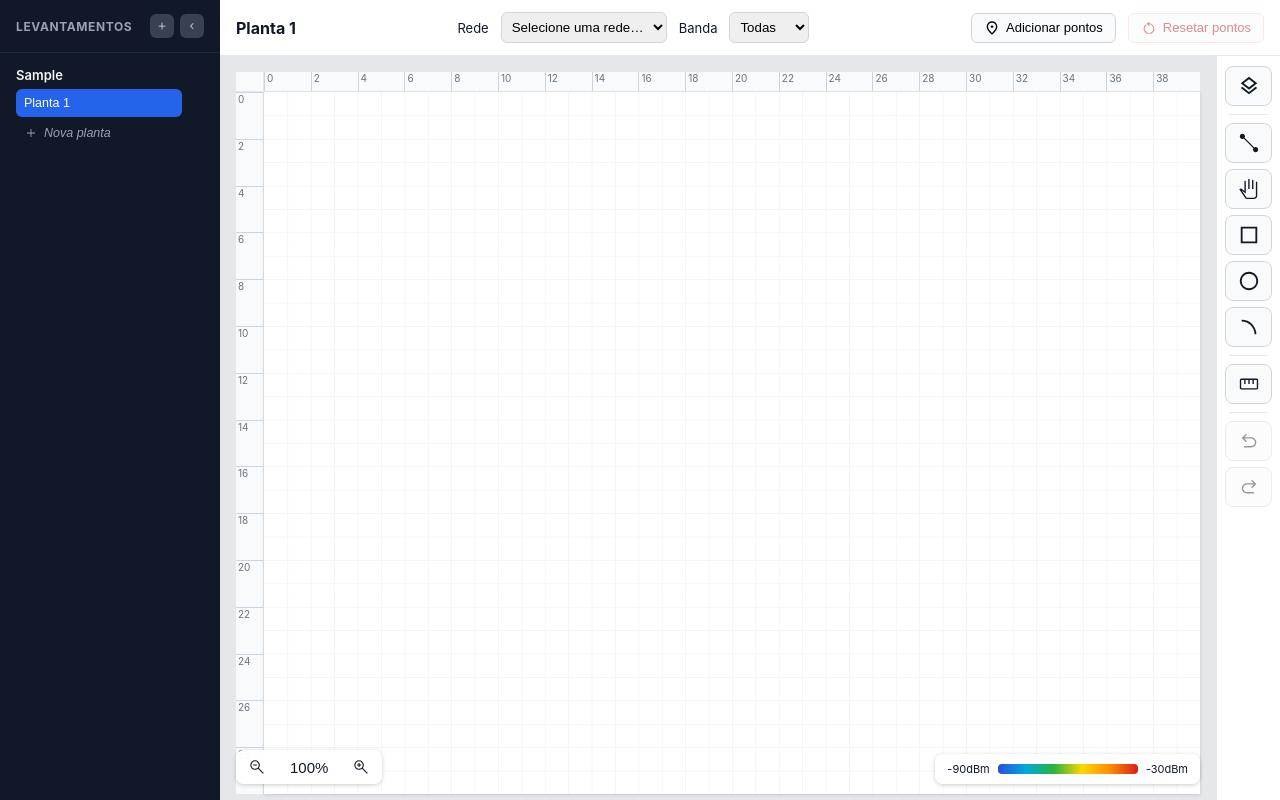
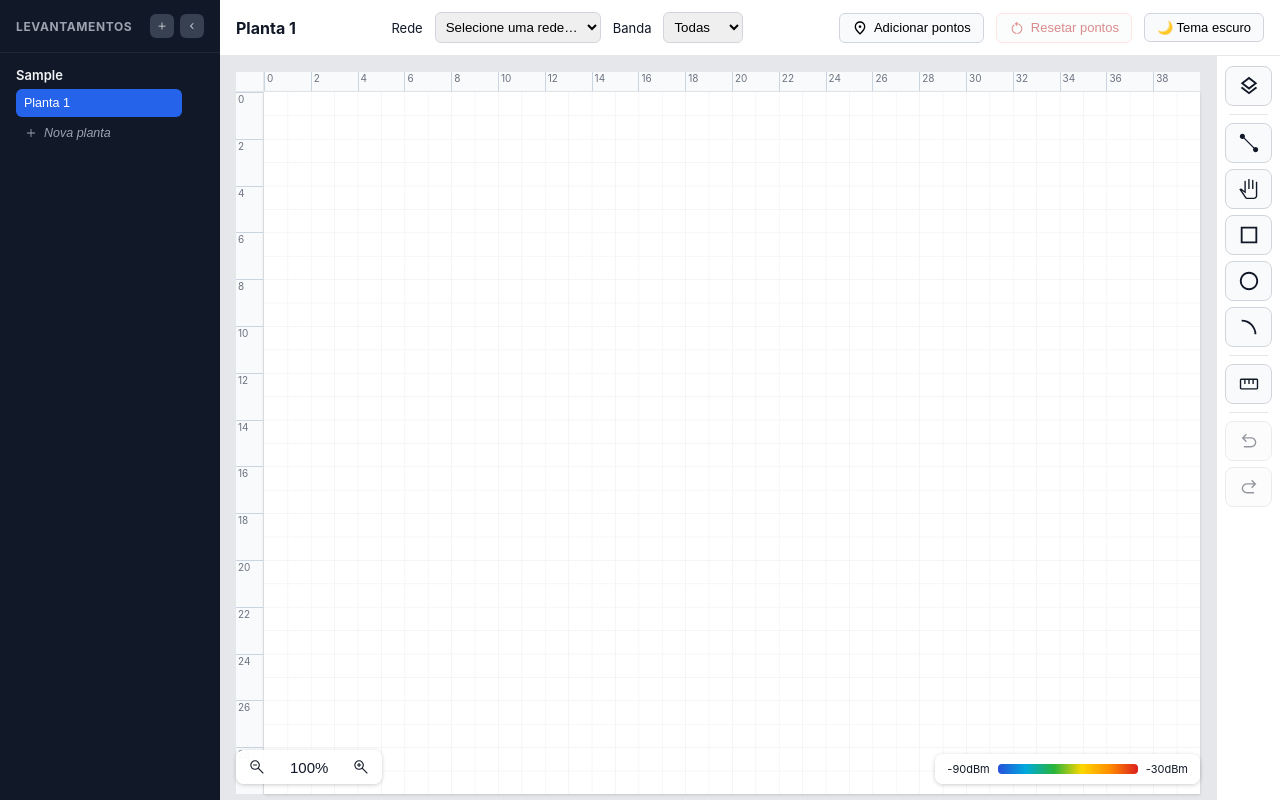
Before and after one commit to msc-sed-ufrr/wifi-viewer, a React (Vite) app in the folder src/renderer/: page / in a window 1280 px wide. Both pictures are taken after typing "Sample" into the empty fields and a click on the button "Criar levantamento". Built offline with nearby package versions, Linux system fonts and the light colour scheme.

Commit message:
feat: add persistent dark mode toggle

```diff
--- a/src/renderer/src/components/Toolbar.tsx
+++ b/src/renderer/src/components/Toolbar.tsx
@@ -2,6 +2,7 @@ import type { ChangeEvent } from 'react'
 import type { FloorPlan } from '../types/domain'
 import { ALL_NETWORKS_KEY, type NetworkGroup, type Band } from '../modules/readings/network'
 import { AddLocationIcon, ResetIcon } from './icons'
+import { useTheme } from '../lib/useTheme'
 
 interface Props {
   floorPlan: FloorPlan
@@ -29,6 +30,9 @@ export function Toolbar({
   onResetPoints,
   hasPoints
 }: Props): JSX.Element {
+  const { theme, toggleTheme } = useTheme()
+  const isDarkTheme = theme === 'dark'
+
   function handleNetworkChange(event: ChangeEvent<HTMLSelectElement>): void {
     onSelectNetwork(event.target.value || null)
   }
@@ -43,9 +47,12 @@ export function Toolbar({
 
       <div className="toolbar__group">
         <label htmlFor="network-select">Rede</label>
+
         <select id="network-select" value={selectedNetworkKey ?? ''} onChange={handleNetworkChange}>
           <option value="">Selecione uma rede…</option>
+
           {networkGroups.length > 0 && <option value={ALL_NETWORKS_KEY}>Todas as redes</option>}
+
           {networkGroups.map((group) => (
             <option key={group.key} value={group.key}>
               {group.label}
@@ -54,6 +61,7 @@ export function Toolbar({
         </select>
 
         <label htmlFor="band-select">Banda</label>
+
         <select id="band-select" value={band} onChange={handleBandChange}>
           <option value="all">Todas</option>
           <option value="2.4GHz">2.4GHz</option>
@@ -76,6 +84,7 @@ export function Toolbar({
           <AddLocationIcon width={16} height={16} />{' '}
           {placingPoints ? 'Adicionar pontos: ligado' : 'Adicionar pontos'}
         </button>
+
         <button
           type="button"
           className="toolbar__button toolbar__button--danger"
@@ -84,6 +93,16 @@ export function Toolbar({
         >
           <ResetIcon width={16} height={16} /> Resetar pontos
         </button>
+
+        <button
+          type="button"
+          className="toolbar__button"
+          onClick={toggleTheme}
+          aria-pressed={isDarkTheme}
+          title={isDarkTheme ? 'Ativar tema claro' : 'Ativar tema escuro'}
+        >
+          {isDarkTheme ? '☀️ Tema claro' : '🌙 Tema escuro'}
+        </button>
       </div>
     </header>
   )
--- /dev/null
+++ b/src/renderer/src/lib/useTheme.ts
@@ -0,0 +1,37 @@
+import { useEffect, useState } from 'react'
+
+export type Theme = 'light' | 'dark'
+
+const THEME_STORAGE_KEY = 'wifi-viewer-theme'
+
+function getInitialTheme(): Theme {
+  const savedTheme = localStorage.getItem(THEME_STORAGE_KEY)
+
+  if (savedTheme === 'light' || savedTheme === 'dark') {
+    return savedTheme
+  }
+
+  return window.matchMedia('(prefers-color-scheme: dark)').matches ? 'dark' : 'light'
+}
+
+export function useTheme(): {
+  theme: Theme
+  toggleTheme: () => void
+} {
+  const [theme, setTheme] = useState<Theme>(getInitialTheme)
+
+  useEffect(() => {
+    document.body.classList.remove('theme-light', 'theme-dark')
+    document.body.classList.add(`theme-${theme}`)
+    localStorage.setItem(THEME_STORAGE_KEY, theme)
+  }, [theme])
+
+  function toggleTheme(): void {
+    setTheme((currentTheme) => (currentTheme === 'light' ? 'dark' : 'light'))
+  }
+
+  return {
+    theme,
+    toggleTheme
+  }
+}
```
